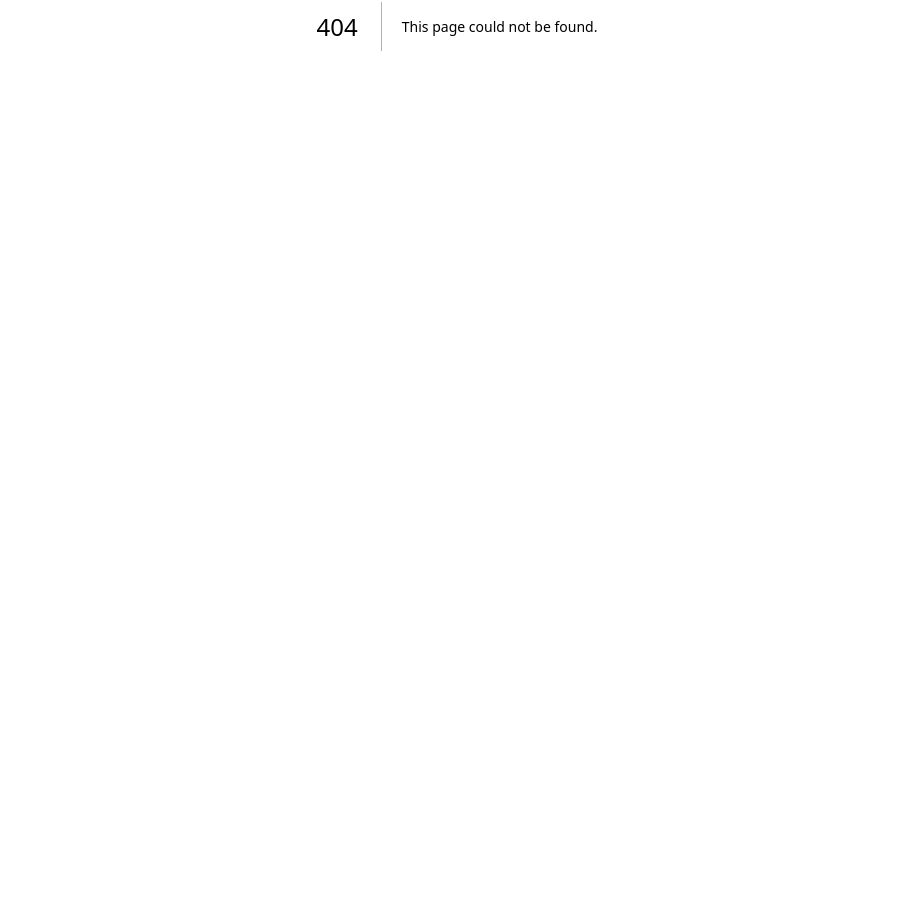
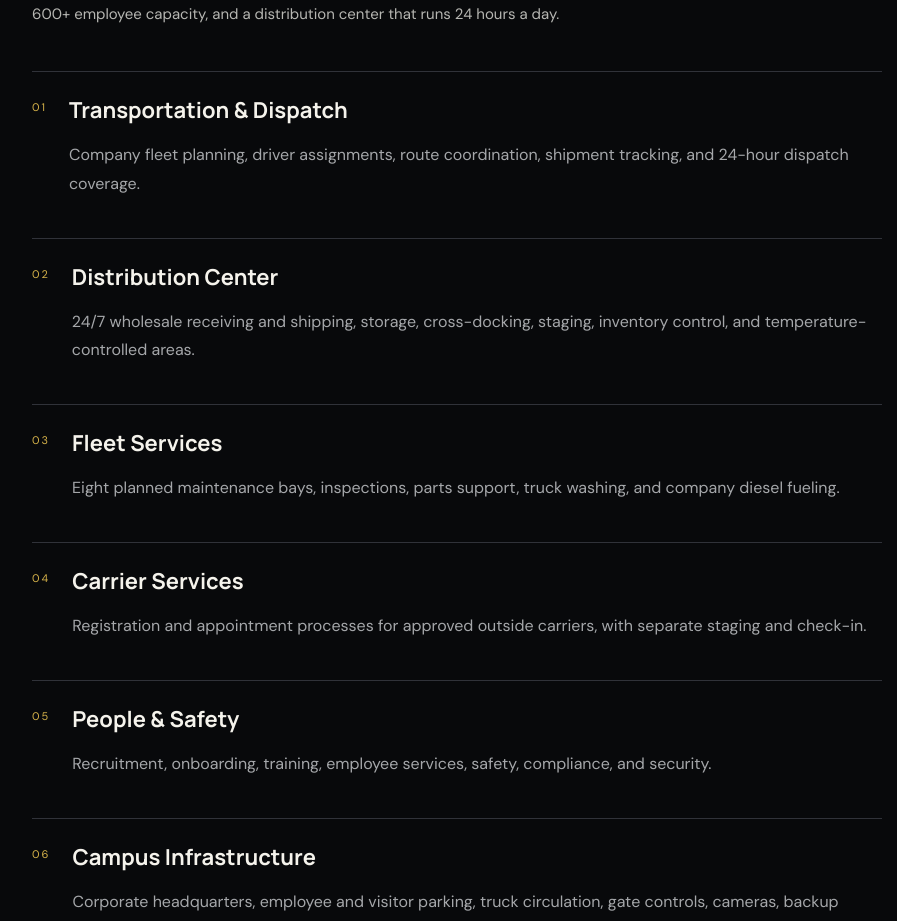
Before and after one commit to dospatch/gold-logistics-bot, a Next.js app in the folder website/: page /operations in a window 1280 px wide. Before the commit this address had no page. Shown: the part 374-1295 px from the top of the page, without its empty margins (183-1080 px from the left). Before the commit the page ends 800 px from the top, so only its background shows below. Built offline with nearby package versions, Linux system fonts and the light colour scheme.

Commit message:
Add BC Logistics LLC operations overview

```diff
--- /dev/null
+++ b/website/app/operations/page.tsx
@@ -0,0 +1,11 @@
+import type { Metadata } from "next";
+export const metadata: Metadata = { title: "Operations" };
+const areas=[
+["Transportation & Dispatch","Company fleet planning, driver assignments, route coordination, shipment tracking, and 24-hour dispatch coverage."],
+["Distribution Center","24/7 wholesale receiving and shipping, storage, cross-docking, staging, inventory control, and temperature-controlled areas."],
+["Fleet Services","Eight planned maintenance bays, inspections, parts support, truck washing, and company diesel fueling."],
+["Carrier Services","Registration and appointment processes for approved outside carriers, with separate staging and check-in."],
+["People & Safety","Recruitment, onboarding, training, employee services, safety, compliance, and security."],
+["Campus Infrastructure","Corporate headquarters, employee and visitor parking, truck circulation, gate controls, cameras, backup power, fire protection, and utilities."]
+];
+export default function Operations(){return <main className="subpage"><a className="back" href="/">← BC LOGISTICS LLC</a><div className="section-kicker">HOW THE COMPANY WORKS</div><h1>One connected<br/><em>operating campus.</em></h1><p>BC Logistics LLC is planning a wholesale-focused regional operation built around 300+ company trucks, 600+ employee capacity, and a distribution center that runs 24 hours a day.</p>{areas.map(([title,body],i)=><article className="standard" key={title}><span>0{i+1}</span><div><h2>{title}</h2><p>{body}</p></div></article>)}<p>Facility dimensions, final parking capacity, shift schedules, and detailed dock assignments remain subject to the approved master site plan.</p></main>}
```
